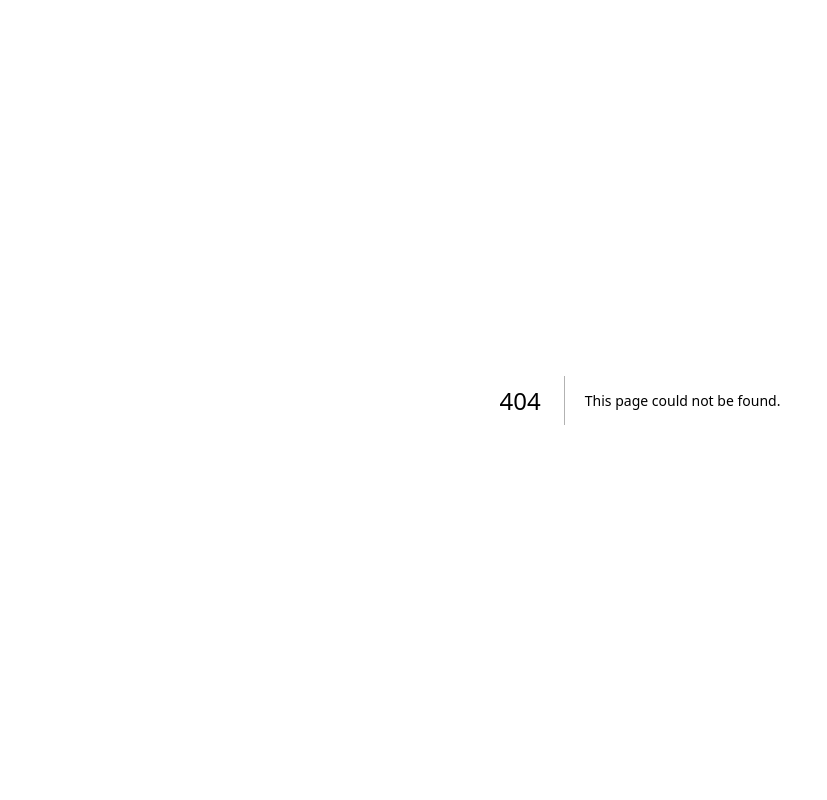
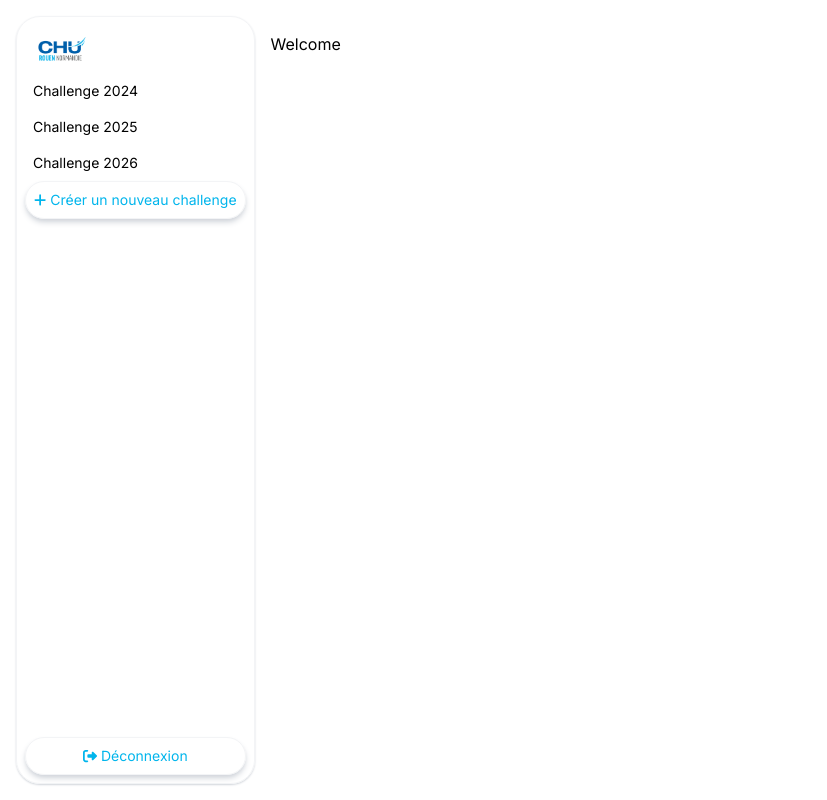
Before and after one commit to Louis-cardon/chu-admin, a Next.js app: page /home in a window 1280 px wide. Before the commit this address had no page. Shown: the whole page, without its empty margins (0-827 px from the left). Built offline with nearby package versions, Linux system fonts and the light colour scheme.

Commit message:
module navigation

```diff
--- /dev/null
+++ b/src/app/home/page.tsx
@@ -0,0 +1,26 @@
+"use client";
+
+import Navigation from '@/components/navigation';
+import React, { FC, useState } from 'react';
+
+const Home: FC = () => {
+  const [activePage, setActivePage] = useState<string>('');
+
+  // Function to handle page change based on navigation
+  const handlePageChange = (page: string) => {
+    setActivePage(page);
+  };
+
+  return (
+    <div className="flex h-screen bg-white text-black p-4">
+      <Navigation onNavigate={handlePageChange} />
+      <div className="flex-1 p-4">
+        {/* Here you would render the content based on activePage */}
+        <h1>{activePage || 'Welcome'}</h1>
+        {/* Replace above line with your page content */}
+      </div>
+    </div>
+  );
+};
+
+export default Home;
--- /dev/null
+++ b/src/components/navigation.tsx
@@ -0,0 +1,78 @@
+import { FontAwesomeIcon } from '@fortawesome/react-fontawesome';
+import { faAdd, faRightFromBracket, faTrash } from '@fortawesome/free-solid-svg-icons';
+import React, { useState, FC } from 'react';
+import Image from 'next/image';
+import logoChu from '../assets/logo-CHU.png';
+
+type Challenge = {
+  id: number;
+  title: string;
+};
+
+interface NavigationProps {
+  onNavigate: (page: string) => void;
+}
+
+const Navigation: FC<NavigationProps> = ({ onNavigate }) => {
+  const [activeItem, setActiveItem] = useState<number>(0);
+
+  const [challenges, setChallenges] = useState<Challenge[]>([
+    { id: 1, title: "Challenge 2024" },
+    { id: 2, title: "Challenge 2025" },
+    { id: 3, title: "Challenge 2026" }
+  ]);
+
+  const handleItemClick = (itemId: number, pageTitle: string) => {
+    setActiveItem(itemId);
+    onNavigate(pageTitle);
+  };
+
+  const buttonStyle = "p-1 block border-l";
+
+  return (
+    <div className="p-2 flex flex-col border h-full text-sm rounded-3xl shadow-sm shadow-gray-300 border-gray-100">
+      <Image src={logoChu} alt="Logo" width={50} height={50} className='m-3'/>
+      {challenges.map((item: Challenge) => (
+        <div key={item.id}>
+          {activeItem === item.id ? (
+            <div>
+              <button
+                onClick={() => handleItemClick(item.id, item.title)}
+                className={`p-2 rounded-3xl text-primaryBlue shadow-md shadow-gray-300  border border-gray-100`}
+              >
+                {item.title}
+                <FontAwesomeIcon className='text-gray-200 ml-4 text-xs' icon={faTrash} />
+              </button>
+            </div>
+          ) : (
+            <button
+              onClick={() => handleItemClick(item.id, item.title)}
+              className={`p-2`}
+            >
+              {item.title}
+            </button>
+          )}
+
+          {activeItem === item.id && (
+            <div className="pl-4 text-xs">
+              <button className={buttonStyle}>Informations</button>
+              <button className={buttonStyle}>Annonces</button>
+              <button className={buttonStyle}>Statistique</button>
+            </div>
+          )}
+        </div>
+      ))}
+
+        <button className="flex items-center justify-center p-2 rounded-3xl border border-gray-100 text-primaryBlue shadow-md shadow-gray-300">
+            <FontAwesomeIcon className='mr-1' icon={faAdd} />
+            <span>Créer un nouveau challenge</span>
+        </button>
+        <button className="mt-auto flex items-center justify-center p-2 rounded-3xl border border-gray-100 text-primaryBlue shadow-md shadow-gray-300">
+            <FontAwesomeIcon className='mr-1' icon={faRightFromBracket} />
+            <span>Déconnexion</span>
+        </button>
+    </div>
+  );
+};
+
+export default Navigation;
```
Also changed, not shown: package.json (+10 -5 lines), src/assets/logo-CHU.png (added), 1 other file (tests, documents, lock files or other folders).
